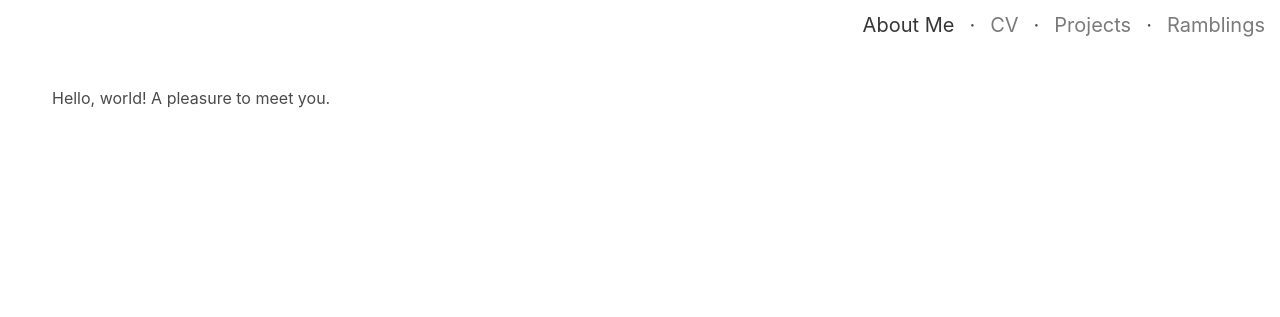
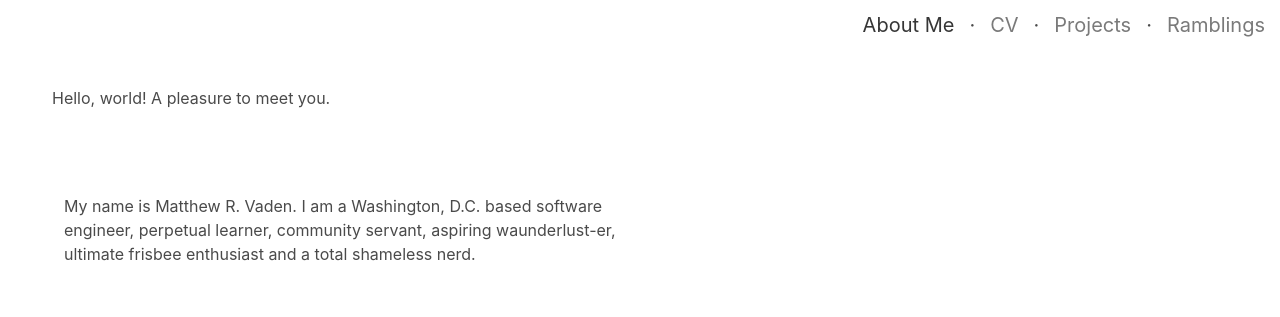
Before and after one commit to mvaden/portfolio_2.2, a plain HTML site: page index.html in a window 1280 px wide. Drawn offline with Linux system fonts and the light colour scheme.

Commit message:
Subheading work, so far.

```diff
--- a/index.html
+++ b/index.html
@@ -62,6 +62,21 @@
     	</div>
 	</section>
 
+	<!-- Sub-heading -->
+	<section class="section" id="sub-heading">
+		<div class="container">
+			<div class="columns">
+				<div class="column">
+					<h3>
+						My name is Matthew R. Vaden. I am a Washington, D.C. based software engineer, perpetual learner, community servant, aspiring waunderlust-er, ultimate frisbee enthusiast and a total shameless nerd.
+					</h3>
+				</div>
+				<div class="column">
+
+				</div>
+			</div>
+		</div>
+	</section>
 
 </body>
 
```
